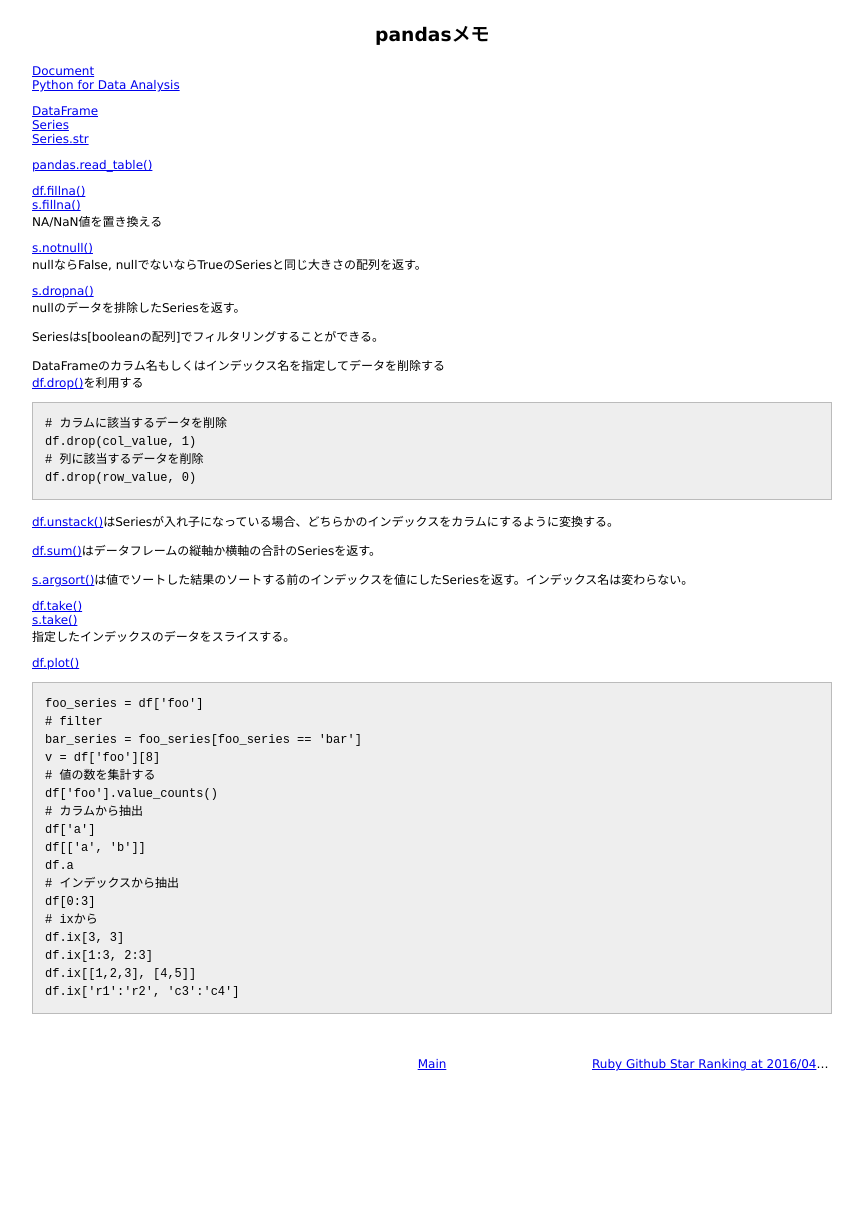
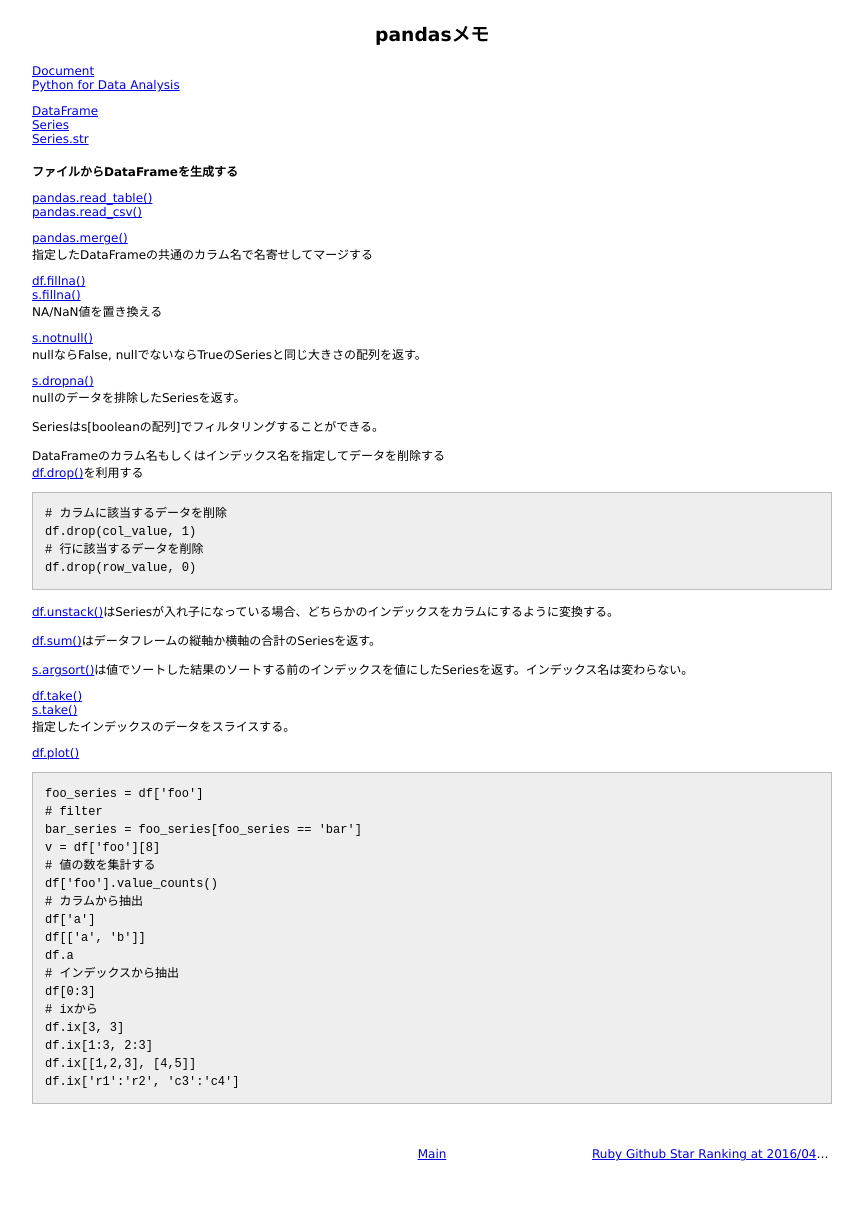
Before and after one commit to 38elements/38elements.github.com, a Jekyll site: the page built from _posts/2016-04-24-pandas.md, in a window 1280 px wide. Shown: the whole page, without its empty margins (208-1071 px from the left). Built offline with Jekyll 4.4.1, drawn with Linux system fonts in a browser that asks for light colours; before the commit the page ends 1140 px from its top, so only the background shows below that.

Commit message:
Update 2016-04-24-pandas.md

````diff
--- a/_posts/2016-04-24-pandas.md
+++ b/_posts/2016-04-24-pandas.md
@@ -9,7 +9,12 @@ title: pandasメモ
 [Series](http://pandas.pydata.org/pandas-docs/stable/api.html#series)
 [Series.str](http://pandas.pydata.org/pandas-docs/stable/api.html#string-handling)
 
+#### ファイルからDataFrameを生成する
 [pandas.read_table()](http://pandas.pydata.org/pandas-docs/stable/generated/pandas.read_table.html)
+[pandas.read_csv()](http://pandas.pydata.org/pandas-docs/stable/generated/pandas.read_csv.html)
+
+[pandas.merge()](http://pandas.pydata.org/pandas-docs/stable/generated/pandas.DataFrame.merge.html)
+指定したDataFrameの共通のカラム名で名寄せしてマージする
 
 [df.fillna()](http://pandas.pydata.org/pandas-docs/stable/generated/pandas.DataFrame.fillna.html)
 [s.fillna()](http://pandas.pydata.org/pandas-docs/stable/generated/pandas.Series.fillna.html)
@@ -28,7 +33,7 @@ DataFrameのカラム名もしくはインデックス名を指定してデー
 ```
 # カラムに該当するデータを削除
 df.drop(col_value, 1)
-# 列に該当するデータを削除
+# 行に該当するデータを削除
 df.drop(row_value, 0)
 ```
 
````
